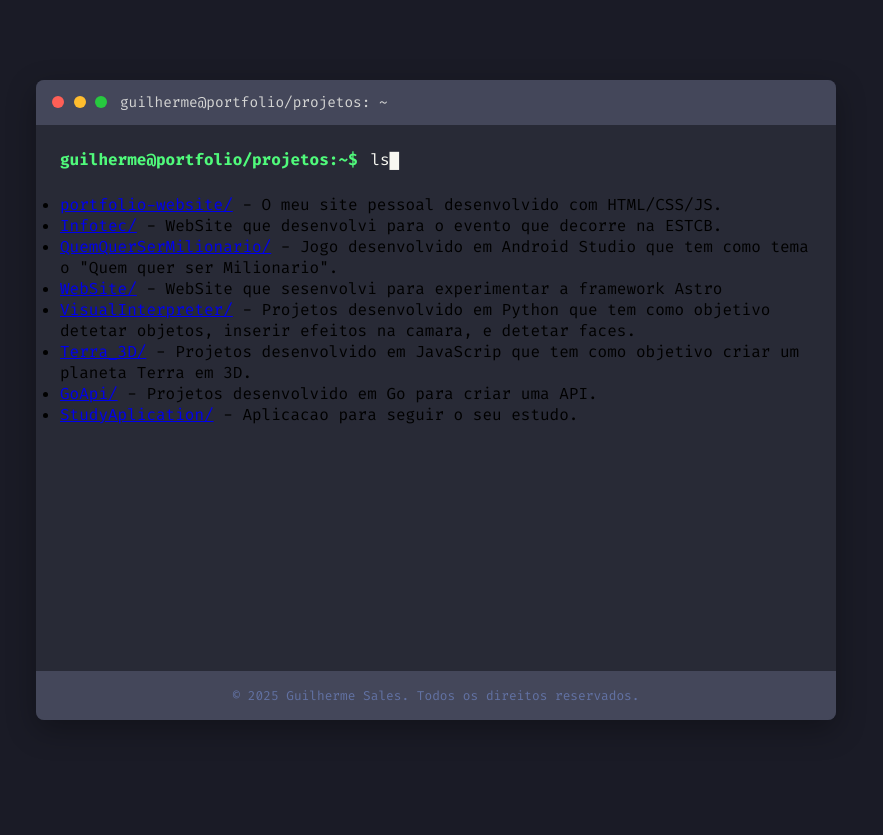
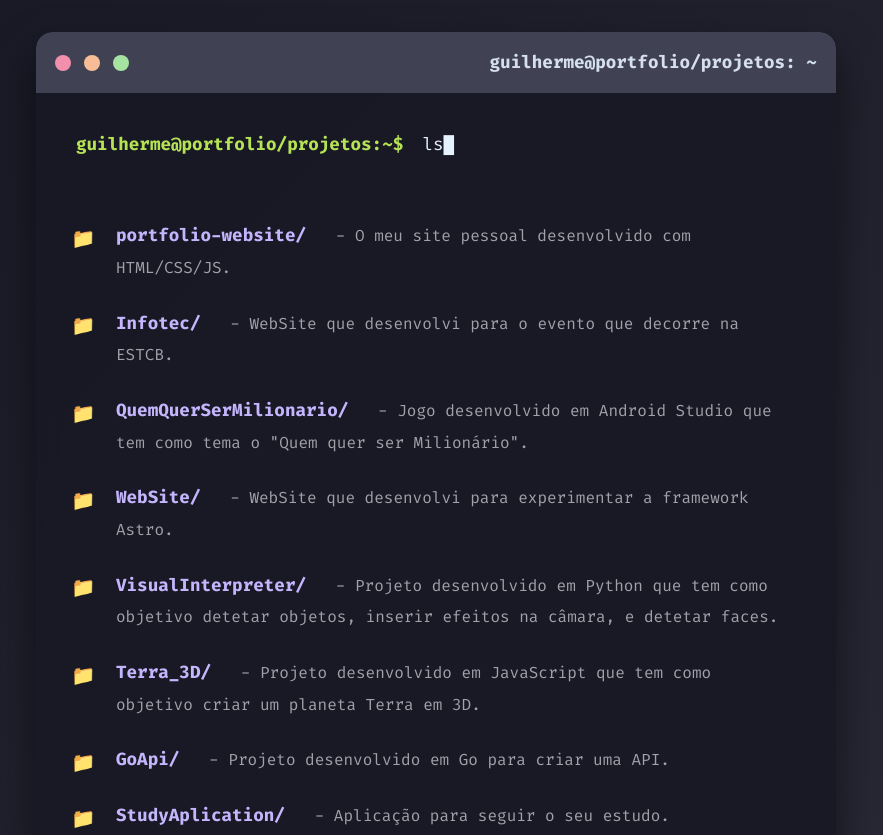
Before and after one commit to kill74/WebSitee, a plain HTML site: page projetos.html in a window 1280 px wide. Shown: the top 835 px of the page, without its empty margins (204-1087 px from the left). Before the commit the page ends 800 px from the top, so only its background shows below. Drawn offline with Linux system fonts and the light colour scheme.

Commit message:
refactor: enhance styling and layout in projetos.css and projetos.html for improved aesthetics and user experience

```diff
--- a/projetos.css
+++ b/projetos.css
@@ -1,13 +1,15 @@
 :root {
-    --terminal-bg: #282a36;
-    --terminal-text: #f8f8f2;
-    --terminal-prompt: #50fa7b;
-    --terminal-header: #44475a;
-    --terminal-link: #bd93f9;
-    --terminal-directory: #8be9fd;
-    --terminal-description: #6272a4;
+    --terminal-bg: rgba(25, 25, 37, 0.9);
+    --terminal-text: #e6f1ff;
+    --terminal-prompt: #b6e354;
+    --terminal-header: rgba(69, 71, 90, 0.9);
+    --terminal-link: #c4b5fd;
+    --terminal-directory: #89b4fa;
+    --terminal-description: #a1a1aa;
     --terminal-height: 80vh;
     --footer-height: 60px;
+    --transition-duration: 0.3s;
+    --glass-blur: 10px;
 }
 
 * {
@@ -17,13 +19,14 @@
 }
 
 body {
-    background-color: #1a1b26;
+    background: linear-gradient(135deg, #181825, #2a2a37);
     font-family: 'Fira Code', monospace;
     min-height: 100vh;
     display: flex;
     justify-content: center;
     align-items: center;
     padding: 2rem;
+    color: var(--terminal-text);
 }
 
 .terminal-window {
@@ -31,75 +34,83 @@ body {
     max-width: 800px;
     min-height: var(--terminal-height);
     background-color: var(--terminal-bg);
-    border-radius: 8px;
-    box-shadow: 0 10px 30px rgba(0, 0, 0, 0.3);
+    border-radius: 16px;
+    box-shadow: 0 20px 40px rgba(0, 0, 0, 0.5);
     overflow: hidden;
     display: flex;
     flex-direction: column;
+    backdrop-filter: blur(var(--glass-blur));
+    transition: transform var(--transition-duration), box-shadow var(--transition-duration);
+}
+
+.terminal-window:hover {
+    transform: translateY(-10px);
+    box-shadow: 0 25px 50px rgba(0, 0, 0, 0.6);
 }
 
 .terminal-header {
     background-color: var(--terminal-header);
-    padding: 0.8rem 1rem;
+    padding: 1.2rem;
     display: flex;
     align-items: center;
+    justify-content: space-between;
     gap: 0.8rem;
+    border-top-left-radius: 16px;
+    border-top-right-radius: 16px;
+    backdrop-filter: blur(var(--glass-blur));
 }
 
 .terminal-buttons {
     display: flex;
-    gap: 0.6rem;
+    gap: 0.8rem;
 }
 
 .terminal-buttons span {
-    width: 12px;
-    height: 12px;
+    width: 16px;
+    height: 16px;
     border-radius: 50%;
-    transition: filter 0.2s ease;
+    transition: transform var(--transition-duration), background-color var(--transition-duration);
 }
 
 .terminal-buttons span:hover {
-    filter: brightness(1.2);
+    transform: scale(1.3);
     cursor: pointer;
 }
 
-.close { background-color: #ff5f56; }
-.minimize { background-color: #ffbd2e; }
-.maximize { background-color: #27c93f; }
+.close { background-color: #f28fad; }
+.minimize { background-color: #f8bd96; }
+.maximize { background-color: #a6e3a1; }
 
 .terminal-title {
-    color: var(--terminal-text);
-    font-size: 0.9rem;
-    opacity: 0.8;
+    font-size: 1.1rem;
+    opacity: 0.9;
+    font-weight: 600;
 }
 
 .terminal-content {
     flex: 1;
-    padding: 1.5rem;
+    padding: 2.5rem;
     position: relative;
     display: flex;
     flex-direction: column;
 }
 
-.content-wrapper {
-    flex: 1;
-    margin-bottom: var(--footer-height);
-}
-
 .command-line {
     display: flex;
     align-items: center;
-    gap: 0.8rem;
-    margin-bottom: 1.5rem;
+    gap: 1.2rem;
+    margin-bottom: 2.5rem;
 }
 
 .prompt {
     color: var(--terminal-prompt);
     font-weight: 700;
+    font-size: 1.1rem;
 }
 
 .command {
     color: var(--terminal-text);
+    font-size: 1.1rem;
 }
 
 #txt3::after {
@@ -112,50 +123,56 @@ body {
     50% { opacity: 0; }
 }
 
-#directory-output {
-    opacity: 0;
-    transition: opacity 0.5s ease-in;
-}
-
-#directory-output.visible {
-    opacity: 1;
-}
-
 .project-list ul {
     list-style: none;
-    padding-left: 1.5rem;
+    padding-left: 2.5rem;
 }
 
 .project-list li {
-    margin: 1.2rem 0;
+    margin: 1.5rem 0;
     position: relative;
-    line-height: 1.6;
+    line-height: 1.8;
+    font-size: 1.1rem;
 }
 
 .project-list li::before {
     content: "📁";
     position: absolute;
-    left: -1.8rem;
+    left: -2.8rem;
     top: 0.1rem;
+    color: var(--terminal-directory);
+    font-size: 1.2rem;
 }
 
-.project-list a {
+.project-link {
     color: var(--terminal-link);
     text-decoration: none;
-    font-weight: 500;
-    transition: all 0.2s ease;
+    font-weight: 600;
+    transition: all var(--transition-duration);
+    position: relative;
 }
 
-.project-list a:hover {
+.project-link:hover {
     color: var(--terminal-prompt);
     text-decoration: underline;
-    text-underline-offset: 3px;
+    text-underline-offset: 5px;
+}
+
+.project-link:hover::after {
+    content: '';
+    position: absolute;
+    width: 100%;
+    height: 2px;
+    background: var(--terminal-prompt);
+    bottom: -4px;
+    left: 0;
+    border-radius: 2px;
 }
 
 .project-list span {
     color: var(--terminal-description);
-    margin-left: 0.8rem;
-    font-size: 0.9em;
+    margin-left: 1.2rem;
+    font-size: 1rem;
 }
 
 footer {
@@ -163,14 +180,17 @@ footer {
     bottom: 0;
     left: 0;
     right: 0;
-    padding: 1rem;
+    padding: 1.5rem;
     background-color: var(--terminal-header);
     text-align: center;
+    border-bottom-left-radius: 16px;
+    border-bottom-right-radius: 16px;
+    backdrop-filter: blur(var(--glass-blur));
 }
 
 footer p {
     color: var(--terminal-description);
-    font-size: 0.8rem;
+    font-size: 1rem;
 }
 
 @media (max-width: 768px) {
@@ -179,14 +199,14 @@ footer p {
     }
 
     .terminal-window {
-        border-radius: 0;
+        border-radius: 12px;
     }
 
     .project-list li {
-        font-size: 0.9rem;
+        font-size: 1rem;
     }
 
     .project-list span {
-        font-size: 0.8rem;
+        font-size: 0.9rem;
     }
 }
--- a/projetos.html
+++ b/projetos.html
@@ -25,51 +25,48 @@
                 <span class="prompt">guilherme@portfolio/projetos:~$</span>
                 <span id="txt3" class="command"></span>
             </div>
-            <div id="directory-output" class="hidden">
-                <div class="lista">
+            <div id="directory-output" class="project-list">
                 <ul>
                     <li>
-                            <a href="https://github.com/kill74/WebSitee" class="projetos">portfolio-website/</a>
-                            - O meu site pessoal desenvolvido com HTML/CSS/JS.
+                        <a href="https://github.com/kill74/WebSitee" class="project-link">portfolio-website/</a>
+                        <span>- O meu site pessoal desenvolvido com HTML/CSS/JS.</span>
                     </li>
                     <li>
-                            <a href="https://github.com/kill74/Infotecc" class="projetos">Infotec/</a>
-                            - WebSite que desenvolvi para o evento que decorre na ESTCB.
+                        <a href="https://github.com/kill74/Infotecc" class="project-link">Infotec/</a>
+                        <span>- WebSite que desenvolvi para o evento que decorre na ESTCB.</span>
                     </li>
                     <li>
-                            <a href="https://github.com/kill74/TrabalhoAndroidStudio" class="projetos">QuemQuerSerMilionario/</a>
-                            - Jogo desenvolvido em Android Studio que tem como tema o "Quem quer ser Milionario".
+                        <a href="https://github.com/kill74/TrabalhoAndroidStudio" class="project-link">QuemQuerSerMilionario/</a>
+                        <span>- Jogo desenvolvido em Android Studio que tem como tema o "Quem quer ser Milionário".</span>
                     </li>
                     <li>
-                            <a href="https://github.com/kill74/WebSite" class="projetos">WebSite/</a>
-                            - WebSite que sesenvolvi para experimentar a framework Astro
+                        <a href="https://github.com/kill74/WebSite" class="project-link">WebSite/</a>
+                        <span>- WebSite que desenvolvi para experimentar a framework Astro.</span>
                     </li>
                     <li>
-                            <a href="https://github.com/kill74/VisualInterpreter" class="projetos">VisualInterpreter/</a>
-                            - Projetos desenvolvido em Python que tem como objetivo detetar objetos, inserir efeitos na camara, e detetar faces.
+                        <a href="https://github.com/kill74/VisualInterpreter" class="project-link">VisualInterpreter/</a>
+                        <span>- Projeto desenvolvido em Python que tem como objetivo detetar objetos, inserir efeitos na câmara, e detetar faces.</span>
                     </li>
                     <li>
-                            <a href="https://github.com/kill74/Terra_3D" class="projetos">Terra_3D/</a>
-                            - Projetos desenvolvido em JavaScrip que tem como objetivo criar um planeta Terra em 3D.
+                        <a href="https://github.com/kill74/Terra_3D" class="project-link">Terra_3D/</a>
+                        <span>- Projeto desenvolvido em JavaScript que tem como objetivo criar um planeta Terra em 3D.</span>
                     </li>
                     <li>
-                            <a href="https://github.com/kill74/GoApi" class="projetos">GoApi/</a>
-                            - Projetos desenvolvido em Go para criar uma API.
+                        <a href="https://github.com/kill74/GoApi" class="project-link">GoApi/</a>
+                        <span>- Projeto desenvolvido em Go para criar uma API.</span>
                     </li>
                     <li>
-                            <a href="https://github.com/kill74/StudyAplication" class="projetos">StudyAplication/</a>
-                            - Aplicacao para seguir o seu estudo.
+                        <a href="https://github.com/kill74/StudyAplication" class="project-link">StudyAplication/</a>
+                        <span>- Aplicação para seguir o seu estudo.</span>
                     </li>
                 </ul>
+                <br>
+                <br>
             </div>
         </div>
-            <h1 class="espaçamento"></h1>
         <footer>
-          <center>
             <p>© 2025 Guilherme Sales. Todos os direitos reservados.</p>
-          </center>
         </footer>
-        </div>
     </div>
     <script src="projetos.js"></script>
 </body>
```
Lines whose indentation alone changed are shown as unchanged.
